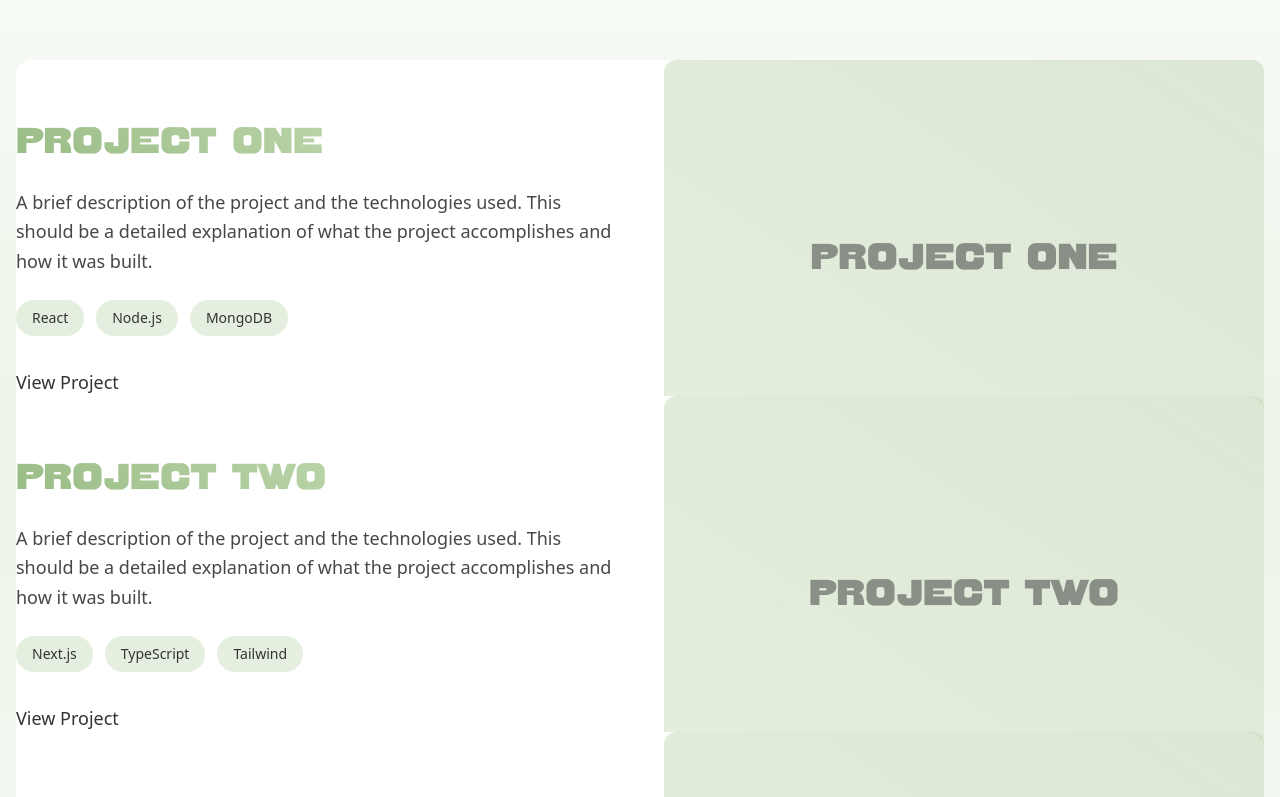
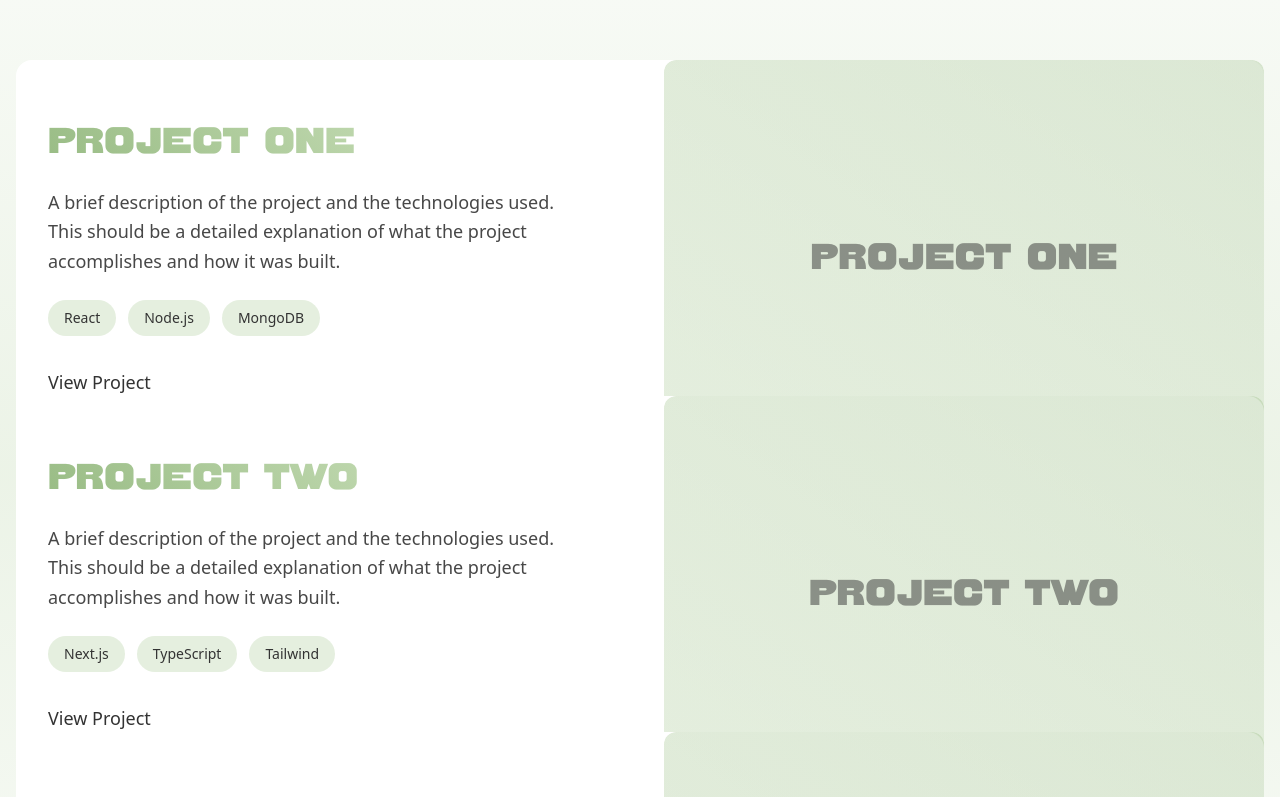
Before and after one commit to Liam-Woods-8/portfolio-2025, a Next.js app: page / in a window 1280 px wide. Shown: the part 1140-1937 px from the top of the page. Built offline with nearby package versions, Linux system fonts and the light colour scheme.

Commit message:
Update styles: add scrollbar, button animations, footer text color, and project card margins

```diff
--- a/src/app/components/sections/Footer.tsx
+++ b/src/app/components/sections/Footer.tsx
@@ -8,7 +8,7 @@ export default function Footer() {
     <footer className="py-8 bg-base border-t border-sage/30">
       <div className="container mx-auto px-4">
         <div className="flex flex-col md:flex-row justify-between items-center">
-          <p className="text-sm text-sage/70 mb-4 md:mb-0">
+          <p className="text-sm text-gray-500 mb-4 md:mb-0">
             © {new Date().getFullYear()} Liam Woods. All rights reserved.
           </p>
           <div className="flex space-x-6">
--- a/src/app/components/sections/Projects.tsx
+++ b/src/app/components/sections/Projects.tsx
@@ -56,7 +56,7 @@ export default function Projects() {
               }}
             >
               <div className="grid grid-cols-1 md:grid-cols-2 gap-12 items-center">
-                <div className="order-2 md:order-1">
+                <div className="order-2 md:order-1 px-6 md:px-8">
                   <h3 className="font-sao-torpes text-4xl mb-6 text-gradient">{project.title}</h3>
                   <p className="text-lg mb-6 leading-relaxed text-text/90">{project.description}</p>
                   <div className="flex flex-wrap gap-3 mb-8">
--- a/src/app/globals.css
+++ b/src/app/globals.css
@@ -92,6 +92,24 @@
     background-color: #FFFFFF;
     color: #333333;
   }
+
+  /* Custom Scrollbar */
+  ::-webkit-scrollbar {
+    width: 10px;
+  }
+
+  ::-webkit-scrollbar-track {
+    background: #FFFFFF;
+  }
+
+  ::-webkit-scrollbar-thumb {
+    background: #99BC85;
+    border-radius: 5px;
+  }
+
+  ::-webkit-scrollbar-thumb:hover {
+    background: #7FA66B;
+  }
 }
 
 @layer base {
@@ -103,11 +121,16 @@
 @layer components {
   .btn-primary {
     @apply px-6 py-3 text-white rounded-lg font-honey-salt transition-all duration-300;
-    background-color: #99BC85;
+    background-color: #BFD8AF;
   }
 
   .btn-primary:hover {
-    background-color: rgba(153, 188, 133, 0.9);
+    background-color: #99BC85;
+    transform: translateY(-2px);
+  }
+
+  .btn-primary:active {
+    transform: translateY(0);
   }
 
   .btn-secondary {
@@ -176,7 +199,7 @@
 
   .social-icon {
     @apply transition-all duration-300 cursor-pointer;
-    color: #BFD8AF;
+    color: #6B7280; /* gray-500 */
   }
 
   .social-icon:hover {
```
